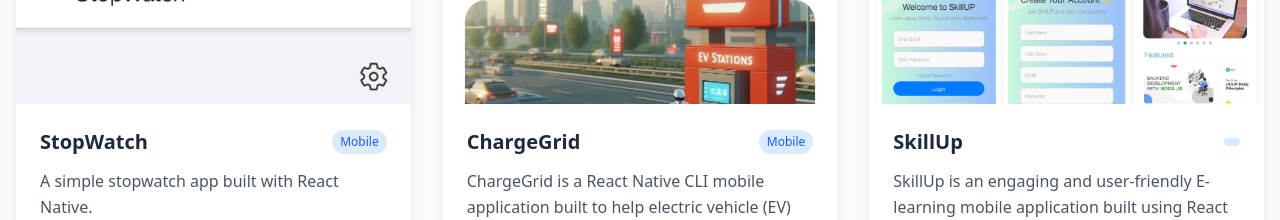
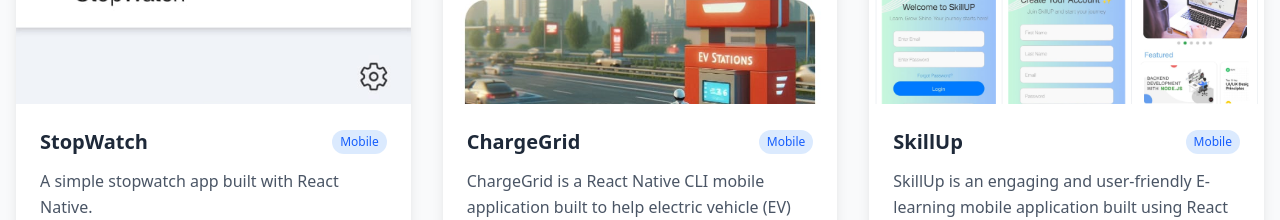
Before and after one commit to Ankit1141192/PortfolioA, a React (Vite) app in the folder Portfolio/: page / in a window 1280 px wide. Shown: the part 5300-5520 px from the top of the page. Built offline with nearby package versions, Linux system fonts and the light colour scheme.

Commit message:
portfolio

```diff
--- a/Portfolio/src/components/Projects.jsx
+++ b/Portfolio/src/components/Projects.jsx
@@ -109,7 +109,8 @@ export default function Projects() {
     technologies: ["React Native", "JavaScript", "Firebase","Firebase cloud messaging", "AsyncStorage","CLI"],
     image: Project_9,
     liveUrl:"https://drive.google.com/uc?export=download&id=1nDNxRXu9WLZ7nl2b1ug7uXDB_VOX-CnL",
-    githubUrl: "https://github.com/Ankit1141192/SkillUp"
+    githubUrl: "https://github.com/Ankit1141192/SkillUp",
+    category: "mobile",
 
   }
 ];
```
